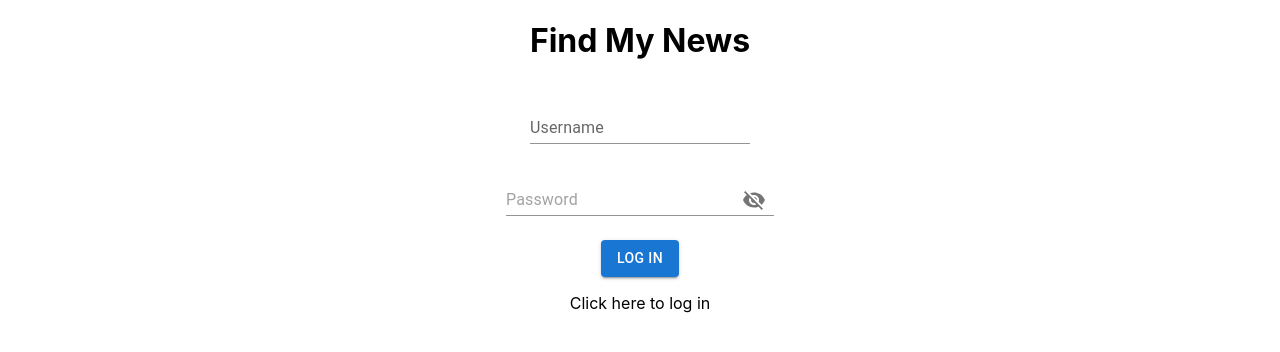
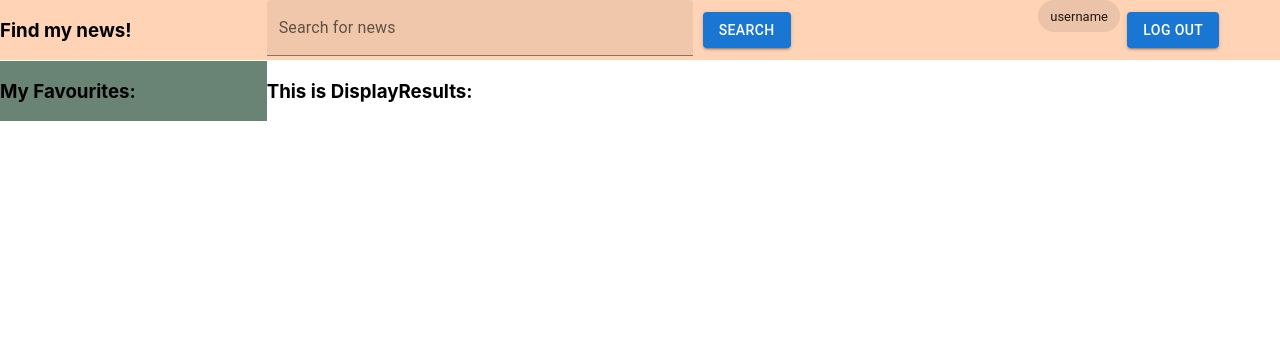
Before and after one commit to aneissofea/KYDP-Frontend-Alya, a React (Create React App) app in the folder Practicuum/news-app/: page /home in a window 1280 px wide. Shown: the top 352 px of the page. Built offline with nearby package versions, Linux system fonts and the light colour scheme.

Commit message:
added color background in DisplayResults

```diff
--- a/Practicuum/news-app/src/App.js
+++ b/Practicuum/news-app/src/App.js
@@ -1,6 +1,7 @@
+//import { Home } from '@mui/icons-material';
 import './App.css';
 import Login from './components/Login';
-//import Home from './components/Home';
+import Home from './components/Home';
 
 
 function App() {
@@ -15,7 +16,7 @@ function App() {
     </div> */
 
     <>
-      <Login />
+      <Home />
     </>
   );
 }
--- /dev/null
+++ b/Practicuum/news-app/src/components/DisplayResults.jsx
@@ -0,0 +1,12 @@
+import { Grid } from "@mui/material";
+
+function DisplayResults() {
+
+    return(
+        <Grid container direction='row' style={{display: "flex",backgroundColor: "#3FCF8F3" }}>
+            <h3>This is DisplayResults:</h3>
+        </Grid>
+    );
+};
+
+export default DisplayResults;
--- a/Practicuum/news-app/src/components/Login.jsx
+++ b/Practicuum/news-app/src/components/Login.jsx
@@ -33,8 +33,8 @@ const Login = () => {
 
         if (values.username === 'alyam' && values.password === 'password123') {
 
-            setValues({...values, isLoggedIn: "true"})
             console.log("success!")
+            setValues({...values, isLoggedIn: !values.isLoggedIn})
             console.log(values.isLoggedIn)
             //TODO enter Navigate to home*/
         }
--- a/Practicuum/news-app/src/components/MyFavouritesPanel.jsx
+++ b/Practicuum/news-app/src/components/MyFavouritesPanel.jsx
@@ -5,10 +5,8 @@ function MyFavouritesPanel() {
 
 
     return(
-        <Grid container direction='row' style={{display: "flex",
-            backgroundColor: "#698474" }}
-            >
-            <h2>My Favourites:</h2>
+        <Grid container direction='row' style={{display: "flex", backgroundColor: "#698474" }}>
+            <h3>My Favourites:</h3>
         </Grid>
 
     );
```
Also changed, not shown: Practicuum/news-app/src/components/DisplayResults.js (deleted, +0 -8 lines), Practicuum/news-app/src/components/Header.jsx (renamed from Practicuum/news-app/src/components/Header.js).
